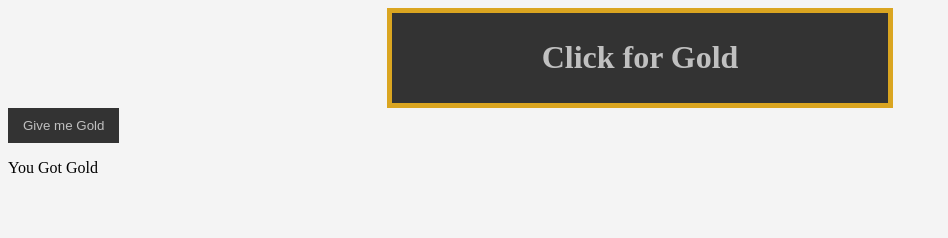
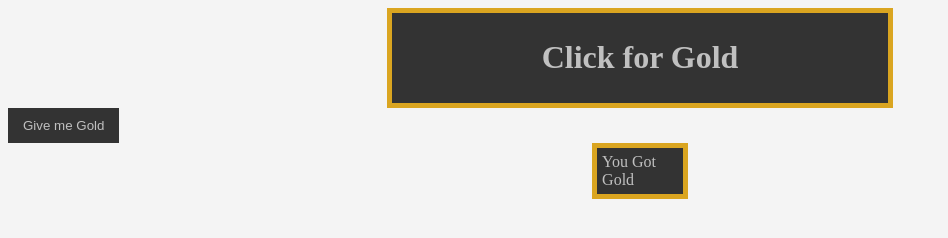
Before and after one commit to Calfazzo/Gold-Clicker, a plain HTML site: page index.html in a window 1280 px wide. Shown: the whole page, without its empty margins (0-948 px from the left). Drawn offline with nearby package versions, Linux system fonts and the light colour scheme.

Commit message:
made the text appear in the centre of the screen!

```diff
--- a/main.js
+++ b/main.js
@@ -1,3 +1,4 @@
+// The $ sign is JQuery, that is a javascript library, it helps you do things that would be harder with pure javascript
 $(".button").click(function() {
     $("#optional-text").toggle();
   });
--- a/style.css
+++ b/style.css
@@ -2,12 +2,10 @@ body{
     background-color: #f4f4f4;
     color: black;
 }
-
 .container{
     width: 40%;
     margin: auto;
     text-align: center;
-
 }
 .box-1{
     background-color: #333;
@@ -25,3 +23,11 @@ input[type="submit"]{
     background: goldenrod;
     color: black;
 }
+#optional-text{
+    background-color: #333;
+    color: silver;
+    border: 5px goldenrod solid;
+    padding: 5px;
+    width: 6%;
+    margin: auto;
+}
```
